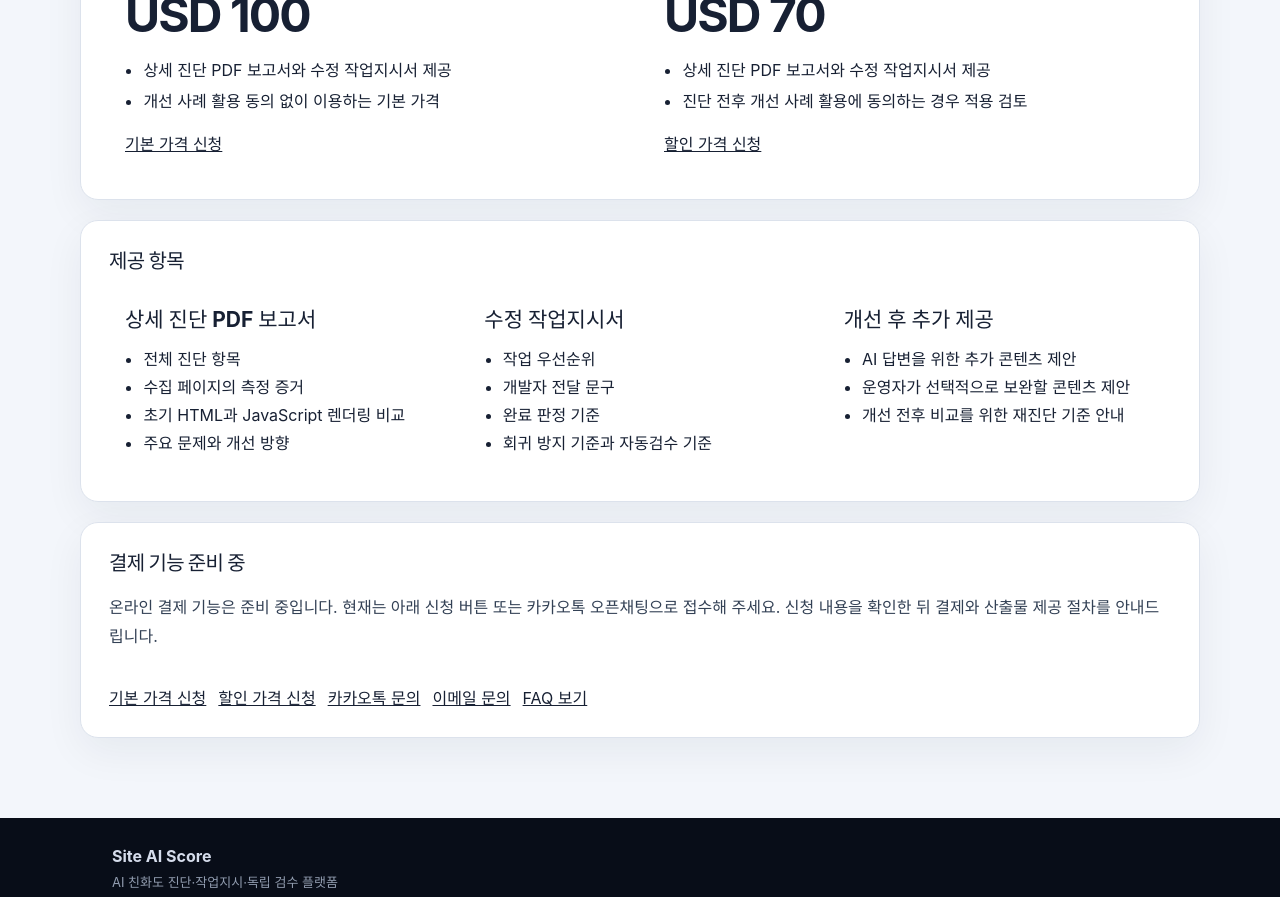
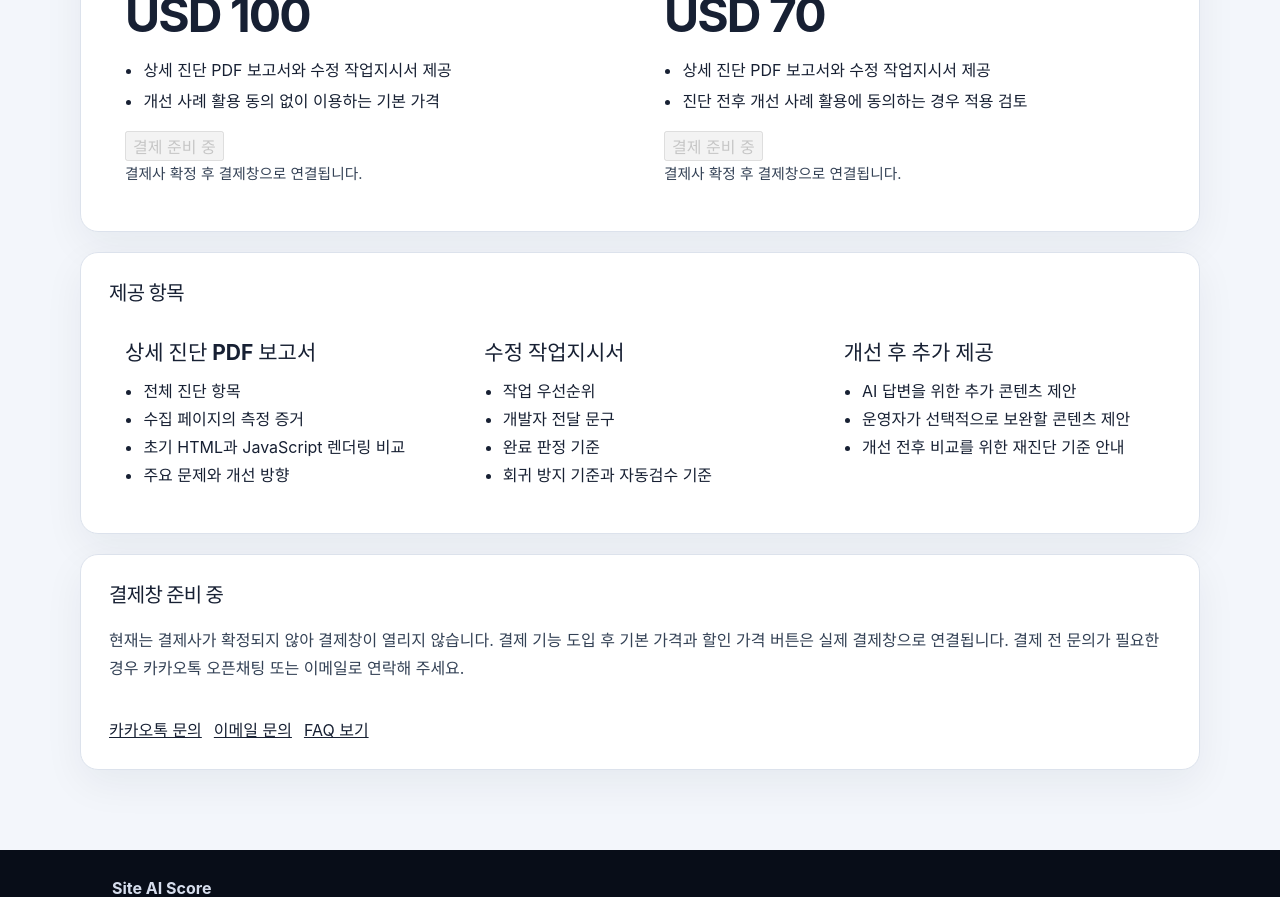
Before and after one commit to sohocenterkr/ai_score_gpt, a React (Vite) app: page /ko/checkout in a window 1280 px wide. Shown: the part 620-1517 px from the top of the page. Built offline with nearby package versions, Linux system fonts and the light colour scheme; no server answers.

Commit message:
Show checkout as pending

```diff
--- a/client/src/pages/CheckoutPage.tsx
+++ b/client/src/pages/CheckoutPage.tsx
@@ -1,36 +1,5 @@
 import { Link, useParams } from "react-router-dom";
 
-const CONTACT_EMAIL = "sohocenter.kr@gmail.com";
-
-function checkoutMailto(plan: "basic" | "discount") {
-  const isDiscount = plan === "discount";
-  const subject = isDiscount
-    ? "[Site AI Score] 할인 가격 USD 70 구매 신청"
-    : "[Site AI Score] 기본 가격 USD 100 구매 신청";
-
-  const body = [
-    "Site AI Score 유료 산출물 구매를 신청합니다.",
-    "",
-    `신청 상품: ${isDiscount ? "할인 가격 USD 70" : "기본 가격 USD 100"}`,
-    "제공 항목: 상세 진단 PDF 보고서 + 수정 작업지시서",
-    "",
-    "신청자명:",
-    "가입 이메일:",
-    "진단한 사이트명:",
-    "진단한 사이트 URL:",
-    "사업자/세금계산서 필요 여부:",
-    "",
-    isDiscount
-      ? "개선 사례 활용 동의: 진단 전후 개선 사례를 Site AI Score의 서비스 소개와 개선 사례 자료로 활용하는 것에 동의합니다."
-      : "개선 사례 활용 동의: 동의하지 않습니다.",
-    "",
-    "추가 요청사항:",
-  ].join("\n");
-
-  return `mailto:${CONTACT_EMAIL}?subject=${encodeURIComponent(
-    subject,
-  )}&body=${encodeURIComponent(body)}`;
-}
 
 export function CheckoutPage() {
   const { locale = "ko" } = useParams();
@@ -66,9 +35,12 @@ export function CheckoutPage() {
                 <li>상세 진단 PDF 보고서와 수정 작업지시서 제공</li>
                 <li>개선 사례 활용 동의 없이 이용하는 기본 가격</li>
               </ul>
-              <a className="primary checkout-price-action" href={checkoutMailto("basic")}>
-                기본 가격 신청
-              </a>
+              <button className="primary checkout-price-action" type="button" disabled>
+                결제 준비 중
+              </button>
+              <p className="checkout-payment-note">
+                결제사 확정 후 결제창으로 연결됩니다.
+              </p>
             </article>
             <article>
               <span>개선 사례 활용 동의 시</span>
@@ -77,12 +49,12 @@ export function CheckoutPage() {
                 <li>상세 진단 PDF 보고서와 수정 작업지시서 제공</li>
                 <li>진단 전후 개선 사례 활용에 동의하는 경우 적용 검토</li>
               </ul>
-              <a
-                className="primary checkout-price-action"
-                href={checkoutMailto("discount")}
-              >
-                할인 가격 신청
-              </a>
+              <button className="primary checkout-price-action" type="button" disabled>
+                결제 준비 중
+              </button>
+              <p className="checkout-payment-note">
+                결제사 확정 후 결제창으로 연결됩니다.
+              </p>
             </article>
           </div>
         </section>
@@ -122,21 +94,16 @@ export function CheckoutPage() {
         </section>
 
         <section className="legal-card surface checkout-notice-card">
-          <h2>결제 기능 준비 중</h2>
+          <h2>결제창 준비 중</h2>
           <p>
-            온라인 결제 기능은 준비 중입니다. 현재는 아래 신청 버튼 또는
-            카카오톡 오픈채팅으로 접수해 주세요. 신청 내용을 확인한 뒤 결제와
-            산출물 제공 절차를 안내드립니다.
+            현재는 결제사가 확정되지 않아 결제창이 열리지 않습니다. 결제 기능
+            도입 후 기본 가격과 할인 가격 버튼은 실제 결제창으로 연결됩니다.
+            결제 전 문의가 필요한 경우 카카오톡 오픈채팅 또는 이메일로 연락해
+            주세요.
           </p>
           <div className="checkout-contact-actions">
-            <a className="primary" href={checkoutMailto("basic")}>
-              기본 가격 신청
-            </a>
-            <a className="primary" href={checkoutMailto("discount")}>
-              할인 가격 신청
-            </a>
             <a
-              className="secondary"
+              className="primary"
               href="https://open.kakao.com/me/sohocenter"
               target="_blank"
               rel="noreferrer"
--- a/client/src/styles.css
+++ b/client/src/styles.css
@@ -827,3 +827,17 @@ h3 {
     justify-content: center;
   }
 }
+
+
+.checkout-price-action:disabled {
+  cursor: not-allowed;
+  opacity: 0.68;
+  box-shadow: none;
+}
+
+.checkout-payment-note {
+  margin: 0.75rem 0 0;
+  color: var(--text-muted);
+  font-size: 0.92rem;
+  line-height: 1.6;
+}
```
